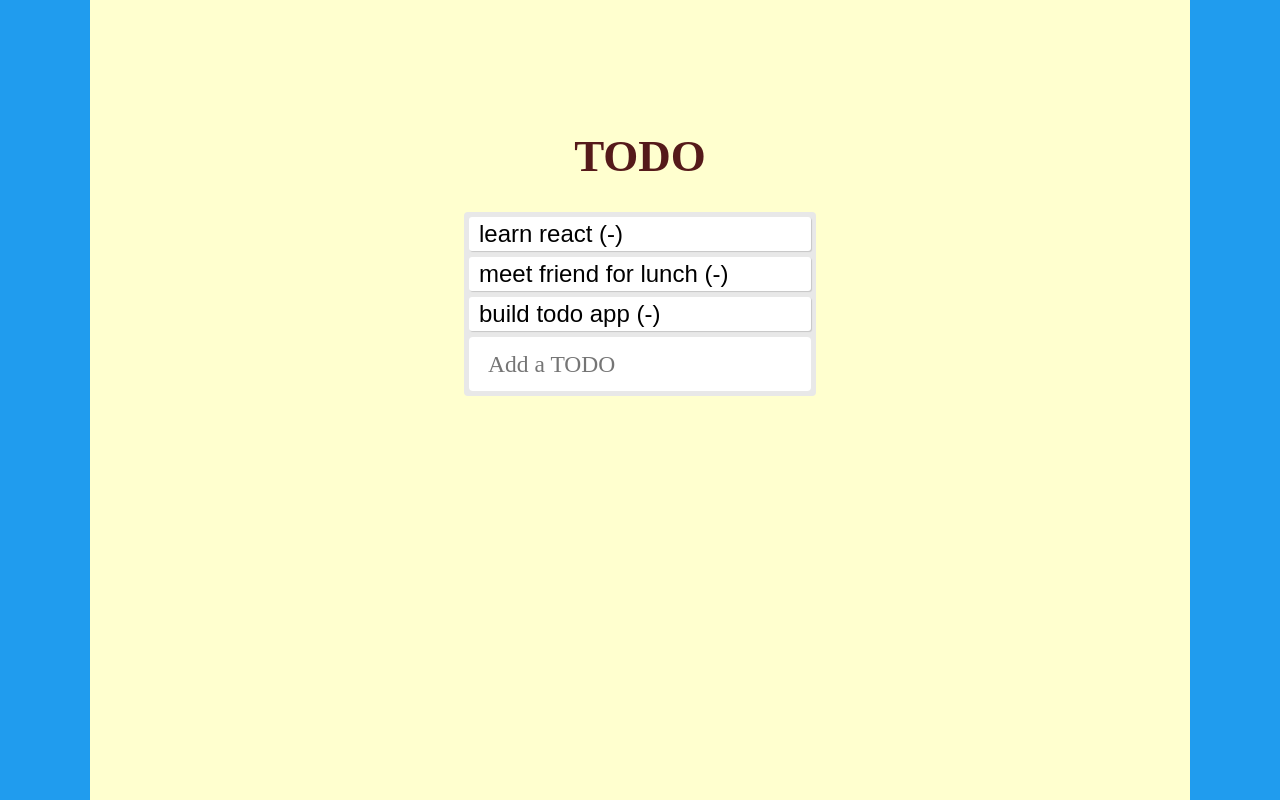
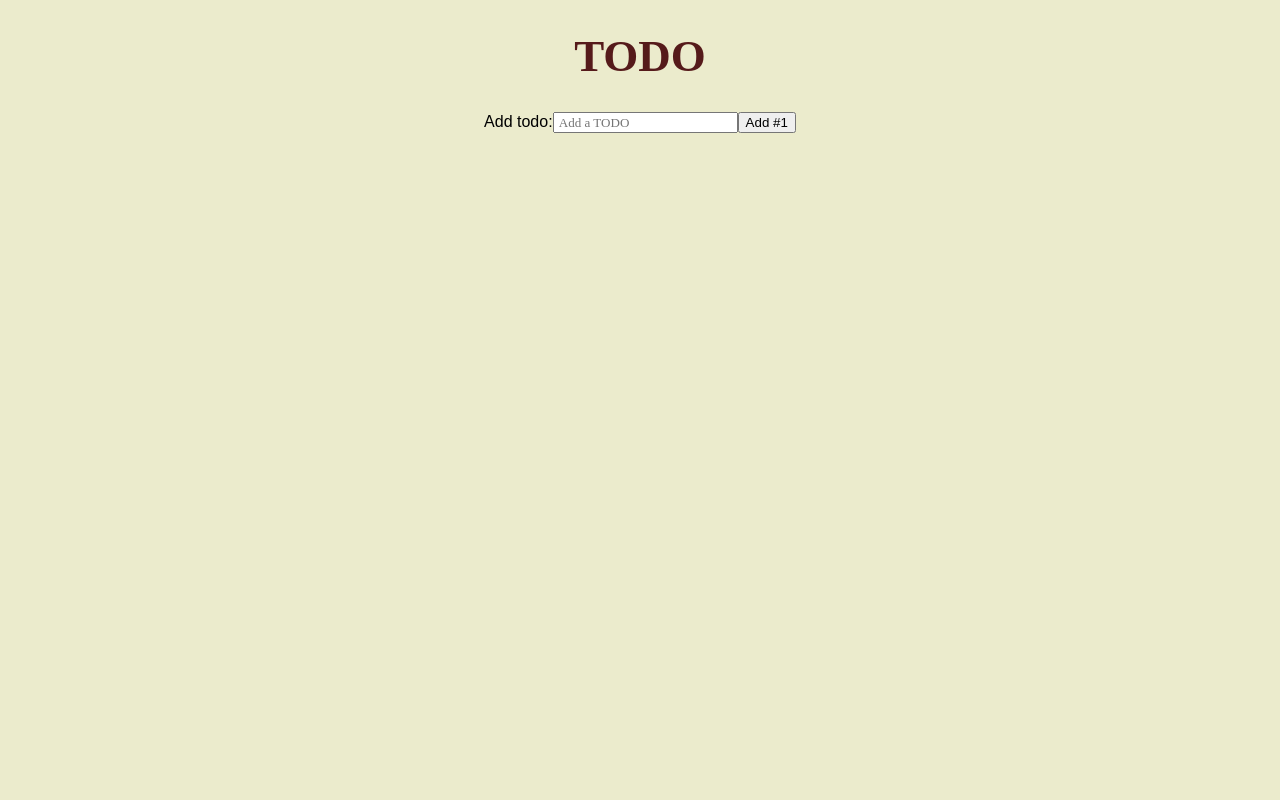
Before and after one commit to NandhiniKarvendhan/Todo-react-app, a React (Create React App) app: page / in a window 1280 px wide. Shown: the top 800 px of the page. Built offline with nearby package versions, Linux system fonts and the light colour scheme.

Commit message:
updating simple TODO App

```diff
--- a/src/App.js
+++ b/src/App.js
@@ -1,77 +1,42 @@
 import React, { Component } from "react";
-import logo from "./logo.svg";
 import "./App.css";
 
-function Todo({ todo, index, remove }) {
-  function handle() {
-    remove(index);
-  }
+function App() {
+  const [items, setItems] = React.useState([]);
+  const [value, setValue] = React.useState([]);
+
+  const handleSubmit = (e) => {
+    e.preventDefault();
+    setItems([...items, value]);
+    setValue("");
+  };
+
   return (
-    <div className="todo" onClick={handle}>
-      {todo.text} (-)
+    <div>
+      <h1>TODO</h1>
+      <TodoList items={items} />
+
+      <form onSubmit={handleSubmit}>
+        <label htmlFor="new-todo">Add todo:</label>
+        <input
+          id="new-todo"
+          placeholder="Add a TODO"
+          value={value}
+          onChange={(e) => setValue(e.target.value)}
+        />
+        <button>Add #{items.length + 1}</button>
+      </form>
     </div>
   );
 }
 
-function TodoForm({ addTodo }) {
-  const [value, setValue] = React.useState("");
-  const handleSubmit = (e) => {
-    e.preventDefault();
-    if (!value) return;
-    addTodo(value);
-    setValue("");
-  };
-
+function TodoList(props) {
   return (
-    <form onSubmit={handleSubmit}>
-      <input
-        type="text"
-        className="input"
-        placeholder="Add a TODO"
-        value={value}
-        onChange={(e) => setValue(e.target.value)}
-      />
-    </form>
-  );
-}
-
-function App() {
-  const [todos, setTodos] = React.useState([
-    {
-      text: "learn react",
-      isCompleted: false,
-    },
-    {
-      text: "meet friend for lunch",
-      isCompleted: false,
-    },
-    {
-      text: "build todo app",
-      isCompleted: false,
-    },
-  ]);
-  const addTodo = (value) => {
-    const newTodos = [...todos, { text: value, isCompleted: false }];
-    setTodos(newTodos);
-  };
-
-  const removeTodo = (index) => {
-    let temp = [...todos];
-    temp.splice(index, 1);
-    setTodos(temp);
-  };
-
-  return (
-    <div className="app">
-      <h1>TODO</h1>
-      {/* <label>Add TODO</label> */}
-      <div className="todo-list">
-        {todos.map((todo, i) => (
-          <Todo key={i} index={i} todo={todo} remove={removeTodo} />
-        ))}
-        <TodoForm addTodo={addTodo} />
-      </div>
-    </div>
+    <ul>
+      {props.items.map((item, i) => (
+        <li key={i}>{item}</li>
+      ))}
+    </ul>
   );
 }
 
--- a/src/index.css
+++ b/src/index.css
@@ -1,5 +1,5 @@
 body {
-  background: #209cee;
+  background-color: #ebebcc;
   margin: 0;
   font-family: "Arial";
   -webkit-font-smoothing: antialiased;
```
